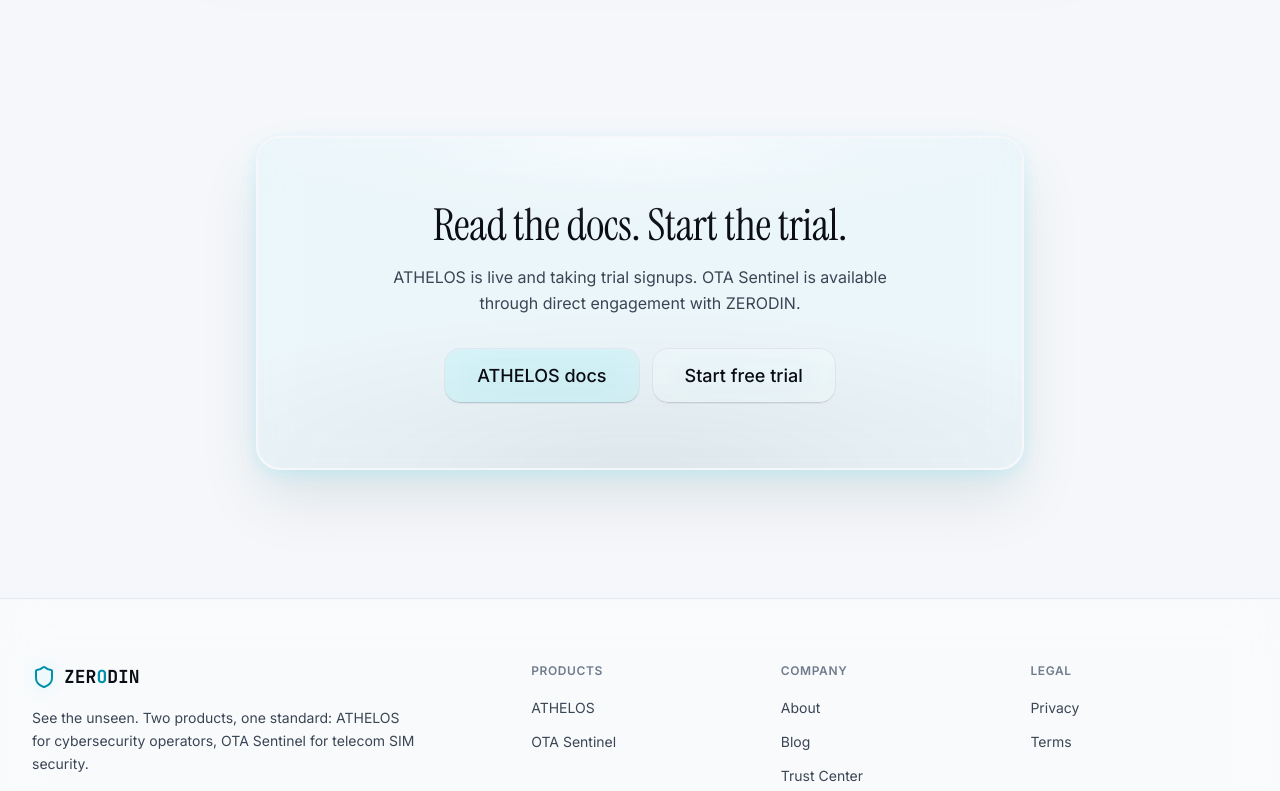
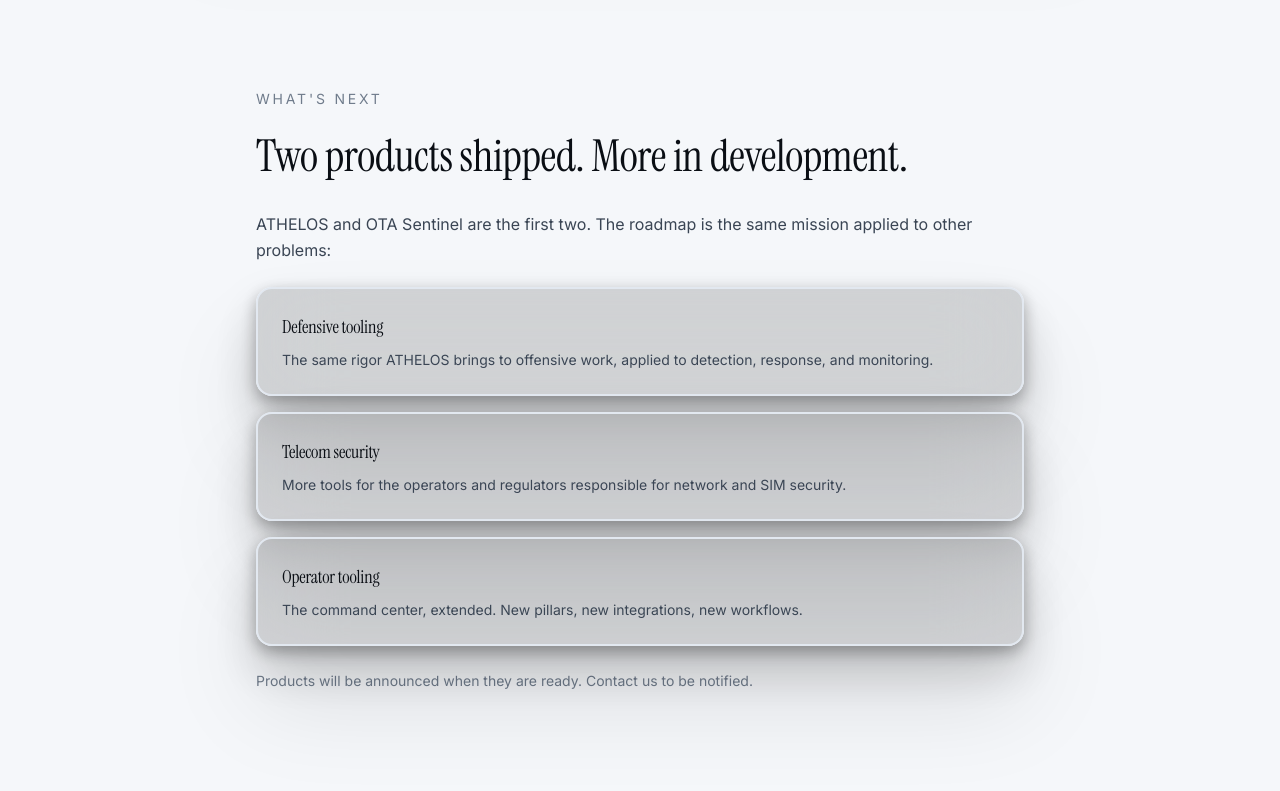
Before and after one commit to ZERODIN-IO/zerodin, a Next.js app: page / in a window 1280 px wide. Shown: the part 2160-2951 px from the top of the page. Built offline with nearby package versions, Linux system fonts and the light colour scheme.

Commit message:
feat(content): add roadmap sections across home, about, and products; reframe trust, pricing, blog, and footer for company voice

```diff
--- a/src/app/about/page.tsx
+++ b/src/app/about/page.tsx
@@ -211,6 +211,61 @@ export default function AboutPage() {
         </div>
       </Section>
 
+      {/* Roadmap */}
+      <Section spacing="md">
+        <Reveal>
+          <div className="max-w-3xl mx-auto">
+            <BodyText
+              size="sm"
+              tone="tertiary"
+              className="uppercase tracking-[0.2em] mb-6"
+            >
+              What's next
+            </BodyText>
+            <DisplayText size="md" as="h2" className="mb-8">
+              Two products shipped. More in development.
+            </DisplayText>
+            <BodyText size="base" tone="secondary" className="mb-6">
+              ATHELOS and OTA Sentinel are the first two. The roadmap is the
+              same mission applied to other problems:
+            </BodyText>
+            <div className="space-y-4">
+              <Glass material="heavy" className="p-6">
+                <DisplayText size="md" as="h3" className="text-lg mb-2">
+                  Defensive tooling
+                </DisplayText>
+                <BodyText size="sm" tone="secondary">
+                  The same rigor ATHELOS brings to offensive work, applied to
+                  detection, response, and monitoring.
+                </BodyText>
+              </Glass>
+              <Glass material="heavy" className="p-6">
+                <DisplayText size="md" as="h3" className="text-lg mb-2">
+                  Telecom security
+                </DisplayText>
+                <BodyText size="sm" tone="secondary">
+                  More tools for the operators and regulators responsible for
+                  network and SIM security.
+                </BodyText>
+              </Glass>
+              <Glass material="heavy" className="p-6">
+                <DisplayText size="md" as="h3" className="text-lg mb-2">
+                  Operator tooling
+                </DisplayText>
+                <BodyText size="sm" tone="secondary">
+                  The command center, extended. New pillars, new integrations,
+                  new workflows.
+                </BodyText>
+              </Glass>
+            </div>
+            <BodyText size="sm" tone="tertiary" className="mt-6">
+              Products will be announced when they are ready. Contact us to be
+              notified.
+            </BodyText>
+          </div>
+        </Reveal>
+      </Section>
+
       {/* CTA */}
       <Section spacing="lg">
         <Reveal>
--- a/src/app/blog/page.tsx
+++ b/src/app/blog/page.tsx
@@ -53,7 +53,7 @@ export default function BlogPage() {
               Blog
             </BodyText>
             <DisplayText size="lg" as="h1" className="mb-4">
-              Writing.
+              Notes from the operator.
             </DisplayText>
             <BodyText size="base" tone="secondary" className="max-w-2xl mx-auto">
               Occasional notes on the two products ZERODIN ships, the
--- a/src/app/page.tsx
+++ b/src/app/page.tsx
@@ -254,6 +254,61 @@ export default function HomePage() {
         </Reveal>
       </Section>
 
+        {/* Roadmap */}
+        <Section spacing="md" className="relative z-[1]">
+          <Reveal>
+            <div className="max-w-3xl mx-auto">
+              <BodyText
+                size="sm"
+                tone="tertiary"
+                className="uppercase tracking-[0.2em] mb-6"
+              >
+                What's next
+              </BodyText>
+              <DisplayText size="md" as="h2" className="mb-8">
+                Two products shipped. More in development.
+              </DisplayText>
+              <BodyText size="base" tone="secondary" className="mb-6">
+                ATHELOS and OTA Sentinel are the first two. The roadmap is the
+                same mission applied to other problems:
+              </BodyText>
+              <div className="space-y-4">
+                <Glass material="heavy" className="p-6">
+                  <DisplayText size="md" as="h3" className="text-lg mb-2">
+                    Defensive tooling
+                  </DisplayText>
+                  <BodyText size="sm" tone="secondary">
+                    The same rigor ATHELOS brings to offensive work, applied
+                    to detection, response, and monitoring.
+                  </BodyText>
+                </Glass>
+                <Glass material="heavy" className="p-6">
+                  <DisplayText size="md" as="h3" className="text-lg mb-2">
+                    Telecom security
+                  </DisplayText>
+                  <BodyText size="sm" tone="secondary">
+                    More tools for the operators and regulators responsible
+                    for network and SIM security.
+                  </BodyText>
+                </Glass>
+                <Glass material="heavy" className="p-6">
+                  <DisplayText size="md" as="h3" className="text-lg mb-2">
+                    Operator tooling
+                  </DisplayText>
+                  <BodyText size="sm" tone="secondary">
+                    The command center, extended. New pillars, new
+                    integrations, new workflows.
+                  </BodyText>
+                </Glass>
+              </div>
+              <BodyText size="sm" tone="tertiary" className="mt-6">
+                Products will be announced when they are ready. Contact us to
+                be notified.
+              </BodyText>
+            </div>
+          </Reveal>
+        </Section>
+
         {/* CTA panel */}
         <Section spacing="lg" className="relative z-[1]">
         <Reveal>
--- a/src/app/pricing/page.tsx
+++ b/src/app/pricing/page.tsx
@@ -218,6 +218,18 @@ export default function PricingPage() {
         </div>
       </Section>
 
+      {/* Note about future products */}
+      <Section spacing="sm">
+        <Reveal>
+          <div className="max-w-3xl mx-auto text-center">
+            <BodyText size="base" tone="secondary">
+              More products will be added as they ship. Contact us to be
+              notified.
+            </BodyText>
+          </div>
+        </Reveal>
+      </Section>
+
       {/* Final CTA */}
       <Section spacing="lg">
         <Reveal>
--- a/src/app/products/page.tsx
+++ b/src/app/products/page.tsx
@@ -129,6 +129,60 @@ export default function ProductsPage() {
 
       <Section spacing="md">
         <Reveal>
+          <div className="max-w-3xl mx-auto">
+            <BodyText
+              size="sm"
+              tone="tertiary"
+              className="uppercase tracking-[0.2em] mb-6"
+            >
+              What's next
+            </BodyText>
+            <DisplayText size="md" as="h2" className="mb-8">
+              Two products shipped. More in development.
+            </DisplayText>
+            <BodyText size="base" tone="secondary" className="mb-6">
+              ATHELOS and OTA Sentinel are the first two. The roadmap is the
+              same mission applied to other problems:
+            </BodyText>
+            <div className="space-y-4">
+              <Glass material="heavy" className="p-6">
+                <DisplayText size="md" as="h3" className="text-lg mb-2">
+                  Defensive tooling
+                </DisplayText>
+                <BodyText size="sm" tone="secondary">
+                  The same rigor ATHELOS brings to offensive work, applied to
+                  detection, response, and monitoring.
+                </BodyText>
+              </Glass>
+              <Glass material="heavy" className="p-6">
+                <DisplayText size="md" as="h3" className="text-lg mb-2">
+                  Telecom security
+                </DisplayText>
+                <BodyText size="sm" tone="secondary">
+                  More tools for the operators and regulators responsible for
+                  network and SIM security.
+                </BodyText>
+              </Glass>
+              <Glass material="heavy" className="p-6">
+                <DisplayText size="md" as="h3" className="text-lg mb-2">
+                  Operator tooling
+                </DisplayText>
+                <BodyText size="sm" tone="secondary">
+                  The command center, extended. New pillars, new integrations,
+                  new workflows.
+                </BodyText>
+              </Glass>
+            </div>
+            <BodyText size="sm" tone="tertiary" className="mt-6">
+              Products will be announced when they are ready. Contact us to be
+              notified.
+            </BodyText>
+          </div>
+        </Reveal>
+      </Section>
+
+      <Section spacing="md">
+        <Reveal>
           <Glass material="thick" className="p-8 md:p-12 text-center">
             <DisplayText size="md" as="h2" className="mb-4">
               Built and operated by ZERODIN Security.
--- a/src/app/trust/page.tsx
+++ b/src/app/trust/page.tsx
@@ -71,9 +71,9 @@ export default function TrustPage() {
               Security posture.
             </DisplayText>
             <BodyText size="base" tone="secondary" className="max-w-2xl mx-auto">
-              What is actually true about how both products handle security,
-              isolation, and client data. No aspirational certifications, no
-              claims we cannot prove.
+              These are the standards ZERODIN holds across every product —
+              current and future. No aspirational certifications, no claims
+              we cannot prove.
             </BodyText>
           </div>
         </Reveal>
--- a/src/components/Footer.tsx
+++ b/src/components/Footer.tsx
@@ -34,8 +34,8 @@ export function Footer() {
               </span>
             </Link>
             <p className="text-sm text-text-secondary leading-relaxed max-w-sm">
-              See the unseen. Two products, one standard: ATHELOS for
-              cybersecurity operators, OTA Sentinel for telecom SIM security.
+              See the unseen. A cybersecurity company building tools that
+              find what others miss.
             </p>
             <p className="text-xs text-text-tertiary mt-4 font-mono">
               security@zerodin.pro
```
